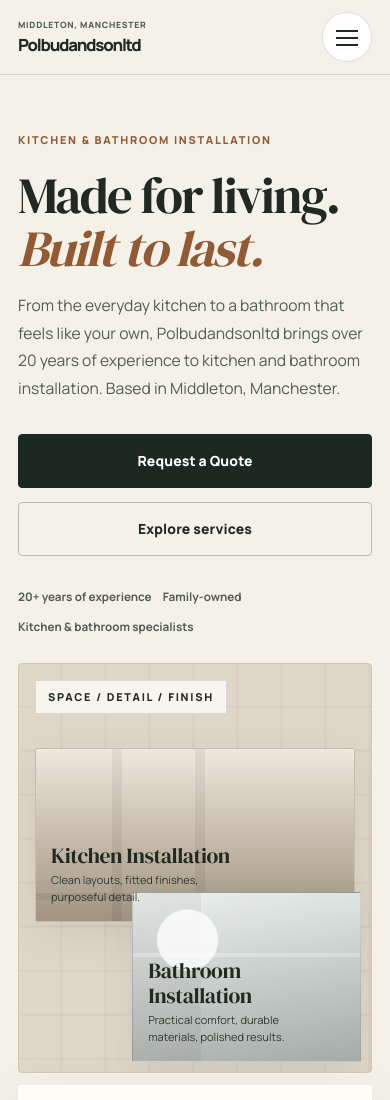
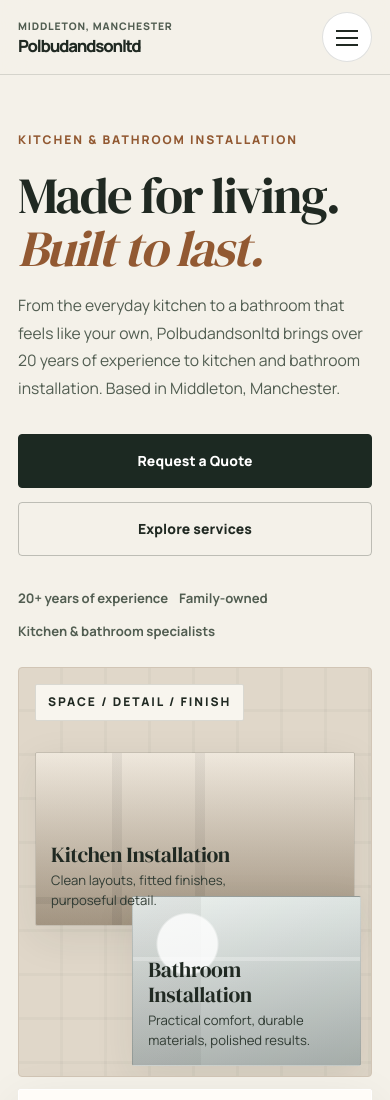
Before and after one commit to Patu-art/Day-16, a plain HTML site: page index.html in a window 390 px wide. Shown: the top 1100 px of the page. Drawn offline with Linux system fonts and the light colour scheme.

Commit message:
Improve small text and mobile caption legibility

```diff
--- a/style.css
+++ b/style.css
@@ -99,3 +99,14 @@ body{font-size:16px;line-height:1.65;color:var(--text);background:var(--bg);-web
 @media(max-width:860px){.site-nav{background:#fbf9f4;inset:88px 16px auto 16px;border-radius:5px}.site-nav .nav-cta{text-align:center;padding:14px}.site-nav a{font-size:1rem;padding:5px 2px}.trust-grid{grid-template-columns:1fr;gap:14px;padding:22px 0}.trust-grid>div:not(:last-child){border-right:0;border-bottom:1px solid var(--line);padding:0 0 14px}.feature-grid{grid-template-columns:1fr}.feature-card,.feature-card:not(:last-child){border-right:0;margin-right:0;padding:25px 0;border-bottom:1px solid var(--line)}.feature-card:last-child{border-bottom:0}.process-card:not(:last-child){margin-right:0;border-right:0;border-bottom:1px solid #ffffff37}.process-card{min-height:auto}.contact-cards{grid-template-columns:repeat(2,minmax(0,1fr))}}
 @media(max-width:560px){:root{--section:clamp(3.7rem,14vw,5rem)}.container{width:calc(100% - 36px)}.nav-wrap{min-height:74px;gap:10px}.site-nav{inset:74px 10px auto 10px}.brand-name{font-size:1.05rem}.brand-kicker{font-size:.54rem;letter-spacing:.08em}.hero{padding:3.15rem 0 3.4rem}.hero-copy{padding:0}.hero-copy h1{font-size:clamp(2.9rem,13vw,4.4rem);line-height:1.04;max-width:13ch;margin:17px 0 18px}.hero-text{font-size:.98rem;line-height:1.75}.section-intro h2,.section-head h2,.contact-copy h2{font-size:clamp(2.35rem,10.3vw,3.4rem)}.hero-actions{flex-direction:column}.hero-highlights{flex-direction:row;align-items:flex-start;gap:11px}.hero-highlights li{font-size:.73rem;border:0;padding:0;margin:0}.visual-panel{min-height:410px;padding:16px}.room-kitchen{inset:84px 16px 150px 16px}.room-bathroom{left:auto;right:10px;bottom:10px;width:65%;min-height:170px}.room-card{padding:15px}.room-label{font-size:1.35rem}.room-copy{font-size:.69rem}.stats-card{position:relative;left:0;bottom:auto;width:100%;margin-top:12px}.services-grid,.projects-grid{grid-template-columns:1fr}.contact-cards{grid-template-columns:1fr}.contact-card{padding:18px}.contact-form{padding:22px}.footer-grid{grid-template-columns:1fr}}
 @media(prefers-reduced-motion:reduce){html{scroll-behavior:auto}*,*::before,*::after{animation-duration:.01ms!important;transition-duration:.01ms!important}.reveal{opacity:1;transform:none}}
+
+
+/* Readable small text on phones and desktop */
+.brand-kicker{font-size:.68rem}
+.eyebrow,.mini-label,.project-type,.contact-label,.form-kicker,.footer-title,.stats-kicker,.panel-badge,.service-number,.process-step{font-size:.75rem}
+.form-note,.form-top p{font-size:.81rem;line-height:1.65}
+@media(max-width:560px){
+ .brand-kicker{font-size:.65rem}
+ .hero-highlights li{font-size:.82rem}
+ .room-copy{font-size:.82rem;line-height:1.5}
+}
```
